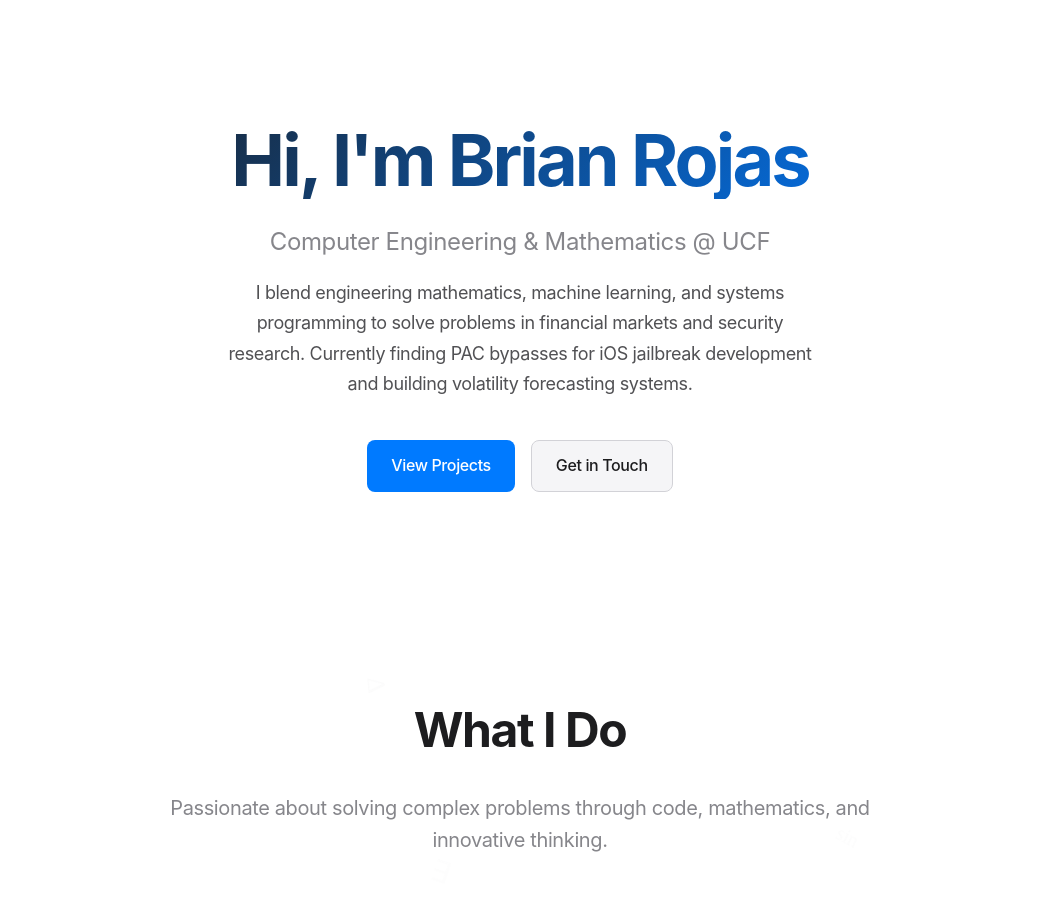
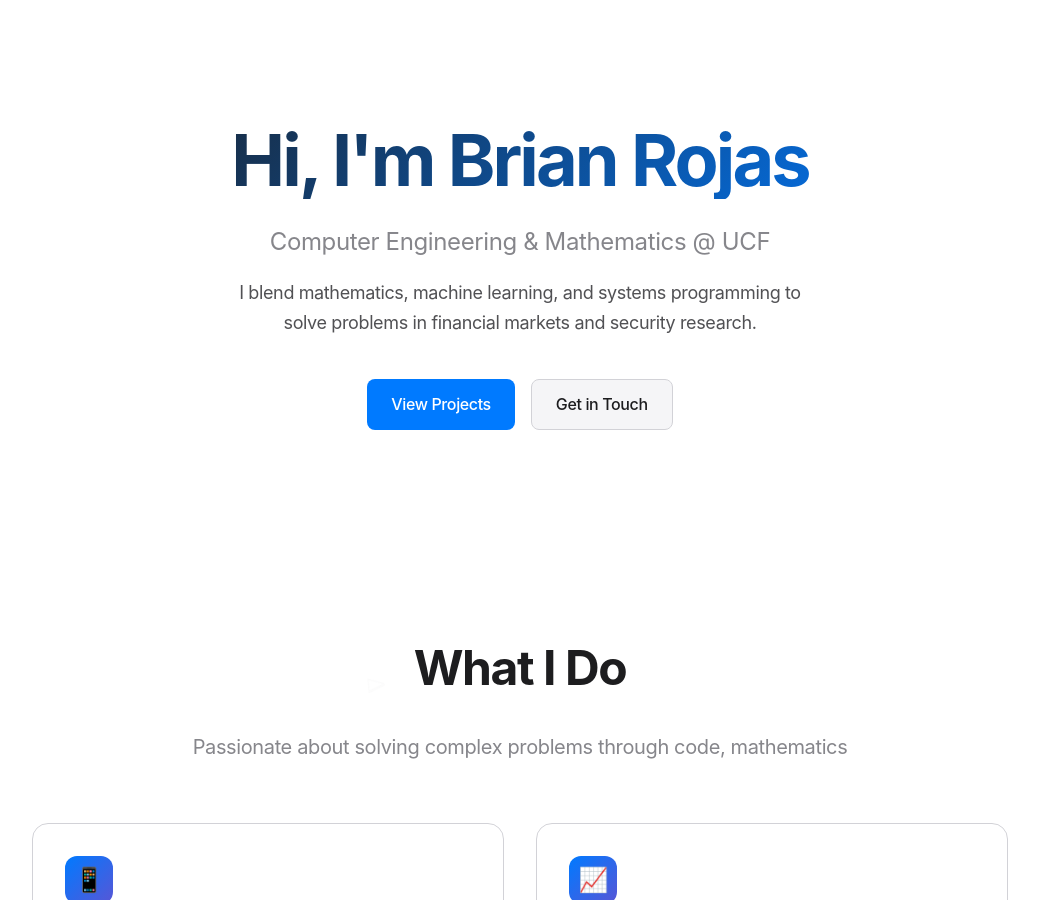
Before and after one commit to brianrojrc/brianrojrc.github.io, a Jekyll site: the page built from index.md, in a window 1280 px wide and 900 px high. Shown: the whole window, without its empty margins (120-1159 px from the left). Built offline with Jekyll 4.4.1, drawn with Linux system fonts in a browser that asks for light colours.

Commit message:
Update index.md

```diff
--- a/index.md
+++ b/index.md
@@ -7,9 +7,8 @@ title: Home
     <h1>Hi, I'm Brian Rojas</h1>
     <p class="subtitle">Computer Engineering & Mathematics @ UCF</p>
     <p class="description">
-        I blend engineering mathematics, machine learning, and systems programming
-        to solve problems in financial markets and security research. Currently finding
-        PAC bypasses for iOS jailbreak development and building volatility forecasting systems.
+        I blend mathematics, machine learning, and systems programming
+        to solve problems in financial markets and security research.
     </p>
     <div class="cta-buttons">
         <a href="{{ '/projects' | relative_url }}" class="btn btn-primary">
@@ -24,7 +23,7 @@ title: Home
 <section class="fade-in">
     <h2>What I Do</h2>
     <p class="section-description">
-        Passionate about solving complex problems through code, mathematics, and innovative thinking.
+        Passionate about solving complex problems through code, mathematics
     </p>
     <div class="grid">
         <div class="card">
```
